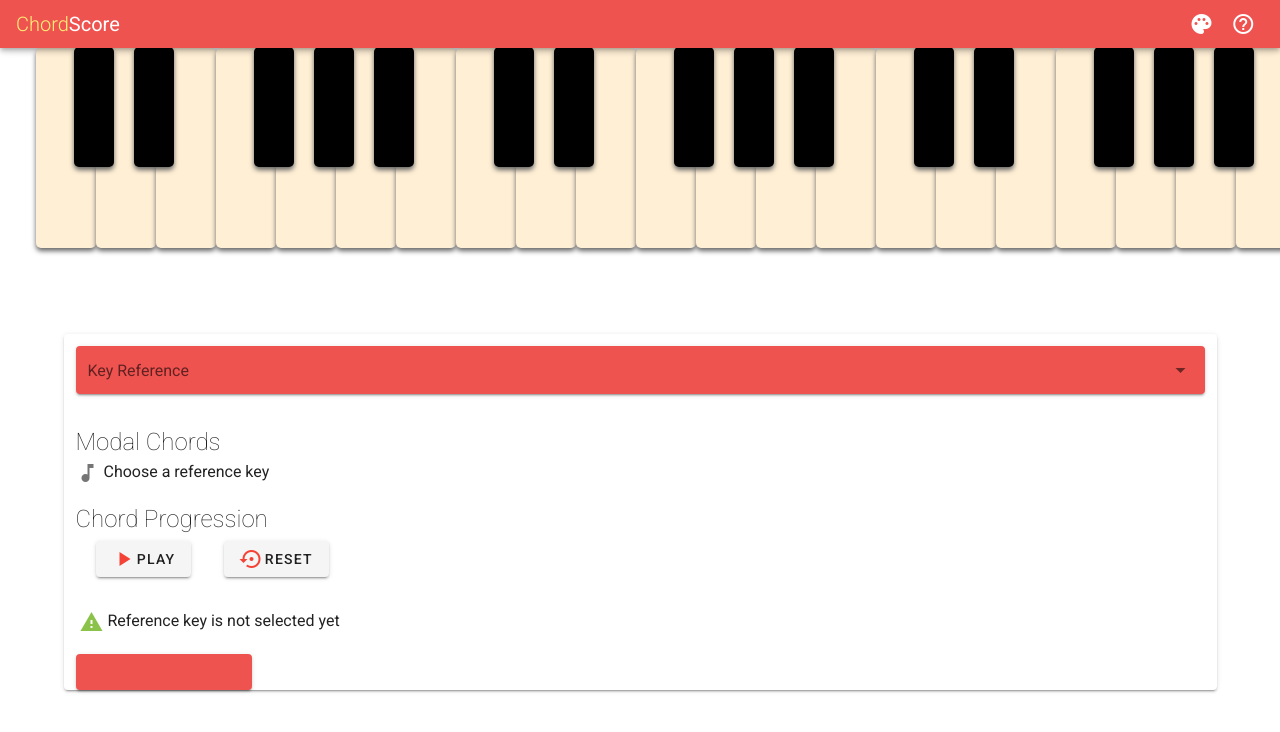
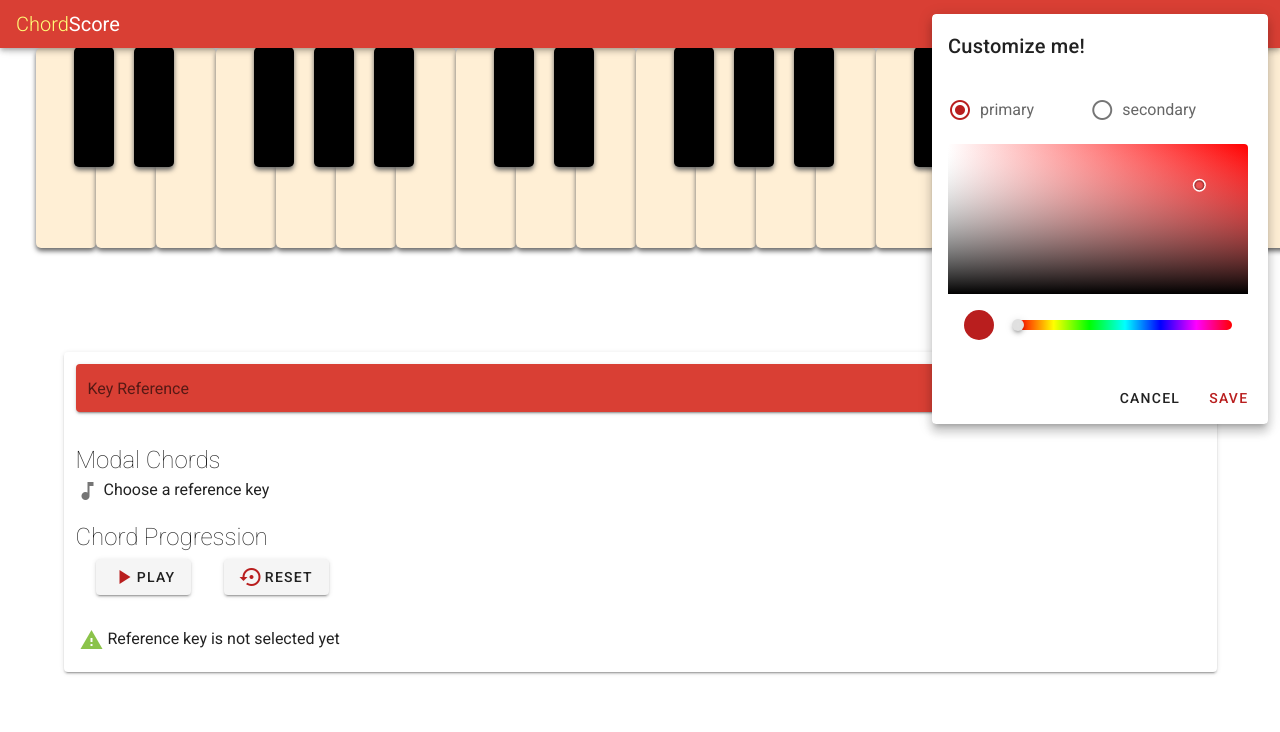
Before and after one commit to olivieromassi/ChordSchool, a Vue app: page / in a window 1280 px wide. Both pictures are taken after a click on the button "palette". Shown: the top 732 px of the page. Built offline with nearby package versions, Linux system fonts and the light colour scheme.

Commit message:
color palette

```diff
--- a/src/App.vue
+++ b/src/App.vue
@@ -10,22 +10,68 @@
                 </v-hover>
 
                 <v-spacer></v-spacer>
-                <v-btn x-small depressed text class="primary lighten-1 ">
-                    <v-icon>palette</v-icon>
-                </v-btn>
+
+                <v-menu
+                        v-model="menu"
+                        :close-on-content-click="false"
+                        :nudge-width="200"
+                        offset-x>
+                    <template v-slot:activator="{ on, attrs }">
+                        <v-btn x-small depressed text class="primary lighten-1"
+                               v-bind="attrs"
+                               v-on="on">
+                            <v-icon>palette</v-icon>
+                        </v-btn>
+                    </template>
+
+                    <v-card>
+                        <v-card-title>
+                            Customize me!
+                        </v-card-title>
+                        <v-card-text>
+                            <v-radio-group v-model="colorType" row>
+                                <v-radio id="colorPickerRadio" class="pr-10"
+                                         v-for="color in Object.getOwnPropertyNames(this.$vuetify.theme.themes.light).slice(0,2)"
+                                         :key="color"
+                                         :label="color"
+                                         :value="color"
+                                ></v-radio>
+                            </v-radio-group>
+
+                            <v-color-picker
+                                    hide-inputs
+                                    v-if="colorType==='primary'"
+                                    v-model=$vuetify.theme.themes.light.primary>
+                            </v-color-picker>
+                            <v-color-picker
+                                    hide-inputs
+                                    v-if="colorType==='secondary'"
+                                    v-model=$vuetify.theme.themes.light.secondary>
+                            </v-color-picker>
+                        </v-card-text>
+                        <v-card-actions>
+                            <v-spacer></v-spacer>
+                            <v-btn text @click="menu = false, getColors()">Cancel</v-btn>
+                            <v-btn color="primary" text @click="menu = false , setColors()">Save</v-btn>
+                        </v-card-actions>
+                    </v-card>
+
+                </v-menu>
 
 
                 <v-btn x-small depressed text class="primary lighten-1" @click.stop="dialog = true">
                     <v-icon>help_outline</v-icon>
                 </v-btn>
-                <v-dialog dark v-model="dialog">
+                <v-dialog v-model="dialog">
                     <v-card>
                         <v-card-title>
-                            <span class="headline">How to use <span class="font-weight-light secondary--text text--lighten-2 ">Chord</span>
+                            <span class="headline">How to use <span
+                                    class="font-weight-light secondary--text text--lighten-2 ">Chord</span>
                                 <span>Score</span></span>
                         </v-card-title>
                         <v-card-text>
-                            ChordScore is an app that takes as input a chord progression and provides the user with the
+                            <span class="font-weight-light">Chord</span>Score is an app that takes as input a chord
+                            progression and provides the user with the
                             possible substitution and voicings according to the rules of major scale harmony.
                         </v-card-text>
                         <v-card-actions>
@@ -75,6 +121,8 @@
         data: function () {
             return {
                 dialog: false,
+                menu: false,
+                colorType: 'primary'
             }
         },
         components: {
@@ -86,8 +134,29 @@
         methods: {
             reloadPage() {
                 window.location.reload()
+            },
+            setColors() {
+                localStorage.setItem("theme_primary", this.$vuetify.theme.themes.light.primary);
+                localStorage.setItem("theme_secondary", this.$vuetify.theme.themes.light.secondary);
+            },
+            getColors(){
+                let theme_primary = localStorage.getItem("theme_primary");
+                let theme_secondary = localStorage.getItem("theme_secondary");
+                if (theme_primary !== null && theme_secondary !== null) {
+                    this.$vuetify.theme.themes.light.primary = theme_primary;
+                    this.$vuetify.theme.themes.light.secondary = theme_secondary;
+                }
             }
-        }
+        },
+
+        mounted() {
+            const theme_primary = localStorage.getItem("theme_primary");
+            const theme_secondary = localStorage.getItem("theme_secondary");
+            if (theme_primary !== null && theme_secondary !== null) {
+                this.$vuetify.theme.themes.light.primary = theme_primary;
+                this.$vuetify.theme.themes.light.secondary = theme_secondary;
+                }
+            }
     }
 </script>
 
--- a/src/components/Chord.vue
+++ b/src/components/Chord.vue
@@ -9,7 +9,7 @@
             <template v-slot:activator="{ on ,attrs }">
                 <v-chip
                         close
-                        large style="font-size: 40px"
+                        x-large style="font-size: 40px"
                         :class="`mb-3 secondary--text text--lighten-1 primary ${chordShade}`"
                         @mouseenter="fingerChord()"
                         @mouseleave="resetKeyboard()"
--- a/src/components/ChordProgression.vue
+++ b/src/components/ChordProgression.vue
@@ -52,9 +52,12 @@
                 </v-list-item>
             </draggable>
         </v-list>
+
+        <!--
         <v-btn color="primary lighten-1" @click="notableChords">
             <v-icon color="blue">chords</v-icon>
         </v-btn>
+        -->
 
     </div>
 </template>
--- a/src/components/KeyReference.vue
+++ b/src/components/KeyReference.vue
@@ -1,7 +1,7 @@
 <template>
     <div>
         <v-select slot="activator" height="5" v-model="selectedKey" :items="keys" @change="setKey" solo
-                  label="Key Reference" background-color="primary lighten-1" class="subtitle-1">
+                  label="Key Reference" background-color="primary lighten-1" class="subtitle-1 white--text">
         </v-select>
     </div>
 </template>
--- a/src/plugins/vuetify.js
+++ b/src/plugins/vuetify.js
@@ -15,8 +15,8 @@ export default new Vuetify({
         },
         themes: {
             light:  {
-                primary: colors.red,
-                secondary: colors.yellow,
+                primary: '#B91E1E',
+                secondary: '#ffeb3b',
                 accent: '#4caf50',
                 error: '#8bc34a',
                 warning: '#00bcd4',
--- a/src/store.js
+++ b/src/store.js
@@ -94,7 +94,8 @@ export const store = new Vuex.Store({
             {degree: 1, shade: '', chordQuality: 'mi7', mode: 'Dorian'},
             {degree: 5, shade: 'darken-2', chordQuality: 'mi7', mode: 'Aeolian'},
             {degree: 2, shade: 'darken-3', chordQuality: 'mi7', mode: 'Phrygian'},
-            {degree: 6, shade: 'darken-4', chordQuality: '\u00D8', mode: 'Locrian'}]
+            {degree: 6, shade: 'darken-4', chordQuality: '\u00D8', mode: 'Locrian'}],
+
     },
     getters: {
         getKeys(state) {
```
